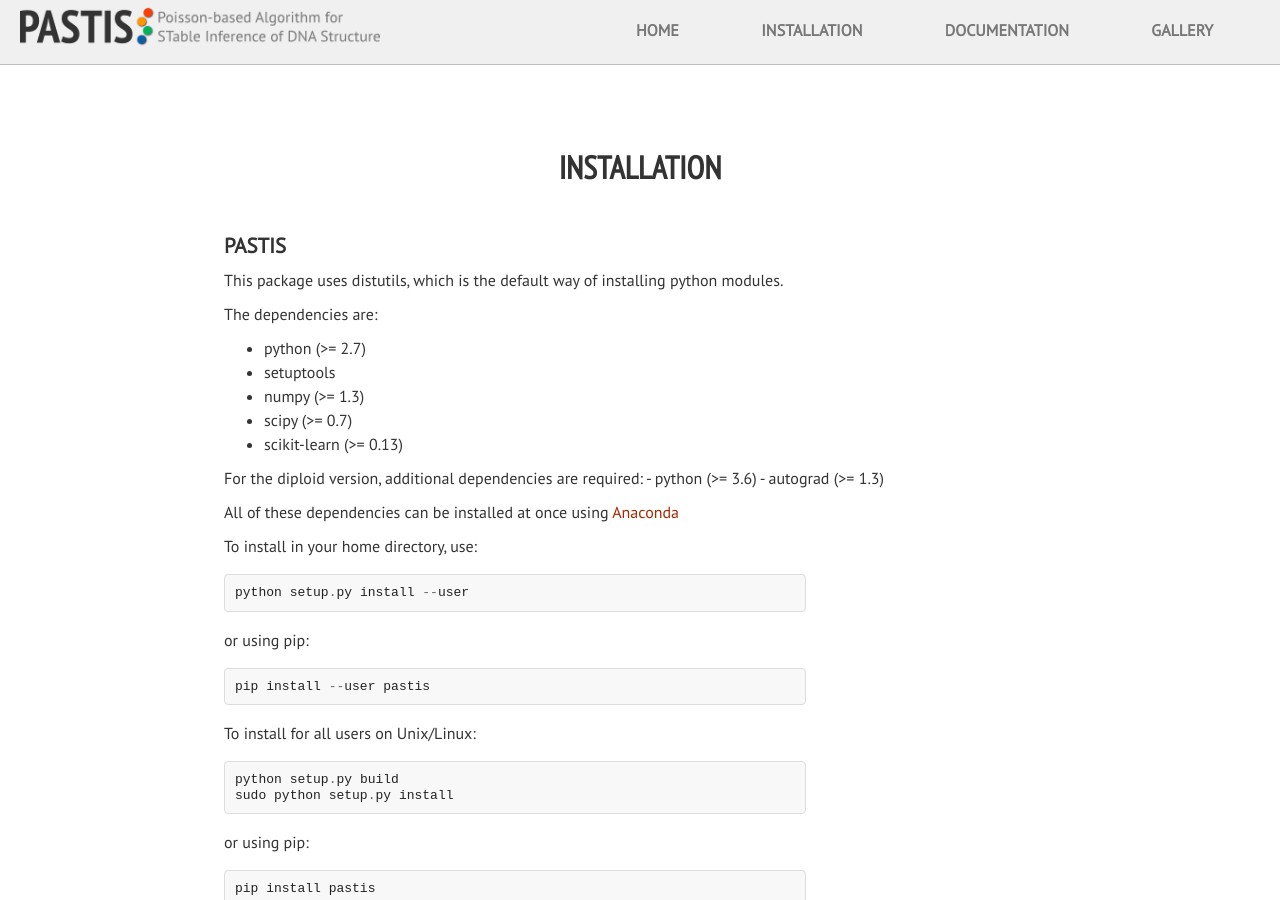
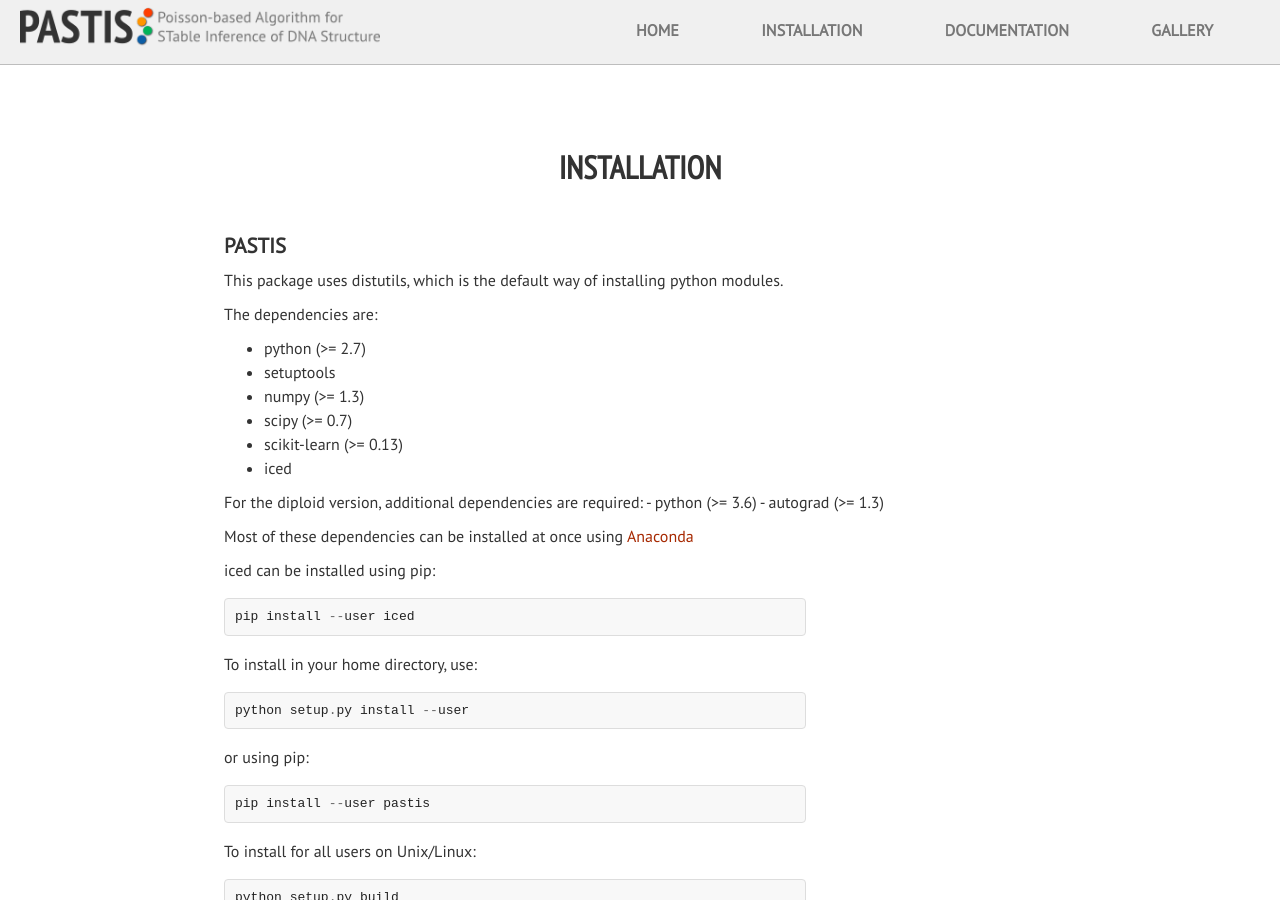
Before and after one commit to hiclib/pastis, a Sphinx documentation site: the page built from doc/install.rst, in a window 1280 px wide and 900 px high. Built offline with Sphinx 7.4.7, drawn with Linux system fonts in a browser that asks for light colours; formulas are drawn with MathJax 3; pages that are not in the unit, such as notebooks, are missing from menus.

```diff
--- a/README.rst
+++ b/README.rst
@@ -12,6 +12,7 @@
 - scipy
 - scikit-learn
 - pandas
+- iced
 
 Additional dependencies for the diploid version:
 - python (>= 3.6)
@@ -24,6 +25,10 @@
 
   conda install numpy scipy scikit-learn pandas
 
+
+`iced` can be installed via::
+
+  pip install iced
 
 Install PASTIS
 --------------
--- a/doc/install.rst
+++ b/doc/install.rst
@@ -15,14 +15,18 @@
 - numpy (>= 1.3)
 - scipy (>= 0.7)
 - scikit-learn (>= 0.13)
+- iced
 
 For the diploid version, additional dependencies are required:
 - python (>= 3.6)
 - autograd (>= 1.3)
 
-All of these dependencies can be installed at once using `Anaconda
+Most of these dependencies can be installed at once using `Anaconda
 <http://docs.continuum.io/anaconda/install.html>`_
 
+`iced` can be installed using pip::
+
+  pip install --user iced
 
 
 To install in your home directory, use::
```
Also changed, not shown: .travis.yml.
